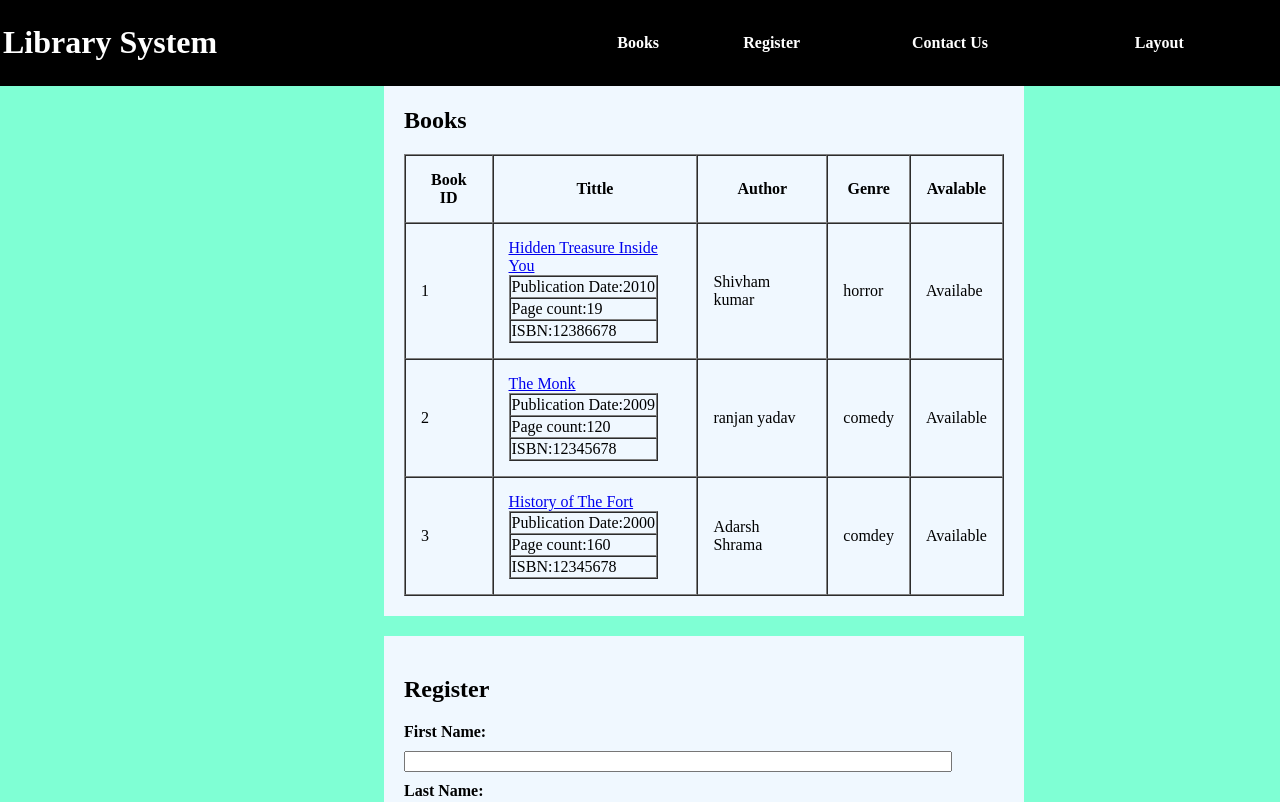
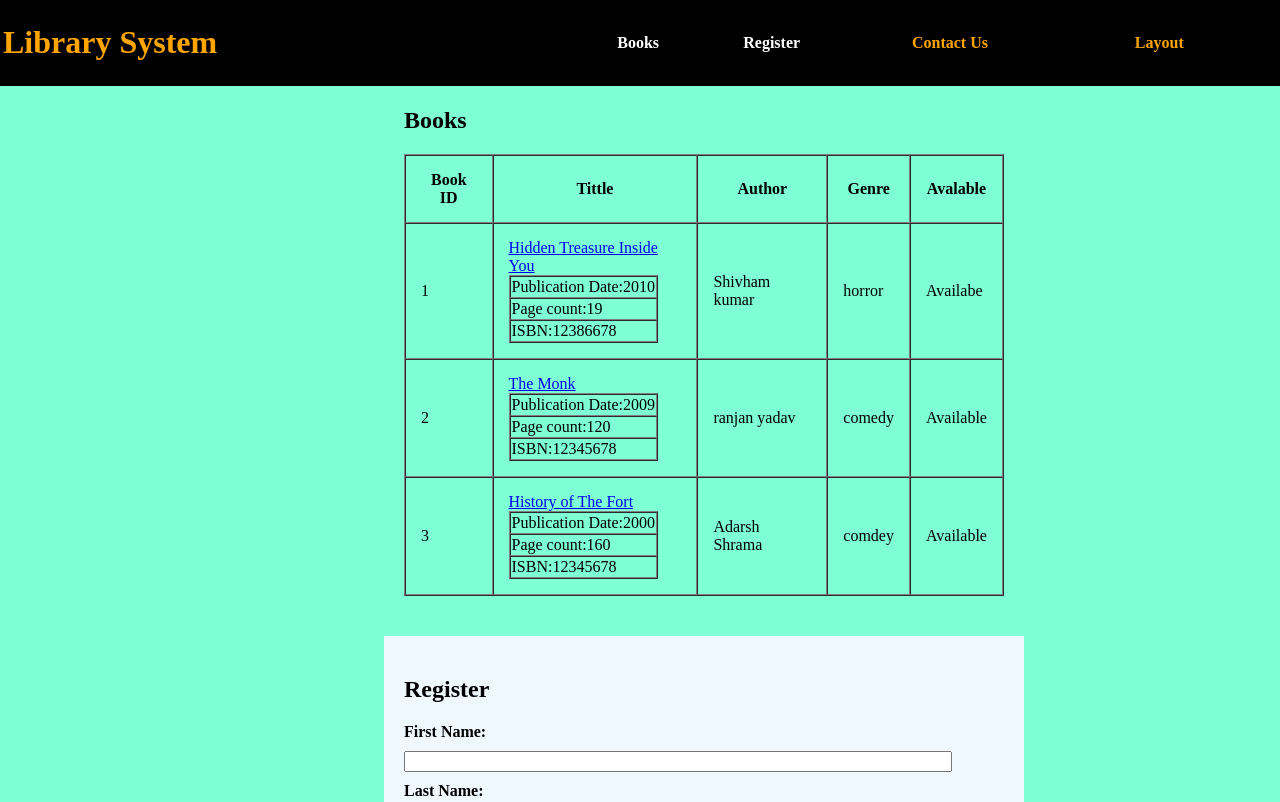
Before and after one commit to chiranjeevi3398/contest-2, a plain HTML site: page index.html in a window 1280 px wide. Shown: the top 802 px of the page. Drawn offline with Linux system fonts and the light colour scheme.

Commit message:
Update style.css

```diff
--- a/style.css
+++ b/style.css
@@ -11,12 +11,12 @@ body {
   top: 0;
   left: 0;
   background-color: black;
-  color: white;
+  color: orange;
 }
 .books-details {
   margin-top: 20px;
   margin-left: 30%;
-  background-color: aliceblue;
+  background-color: sky blue;
   width: 600px;
   padding: 20px;
 }
```
